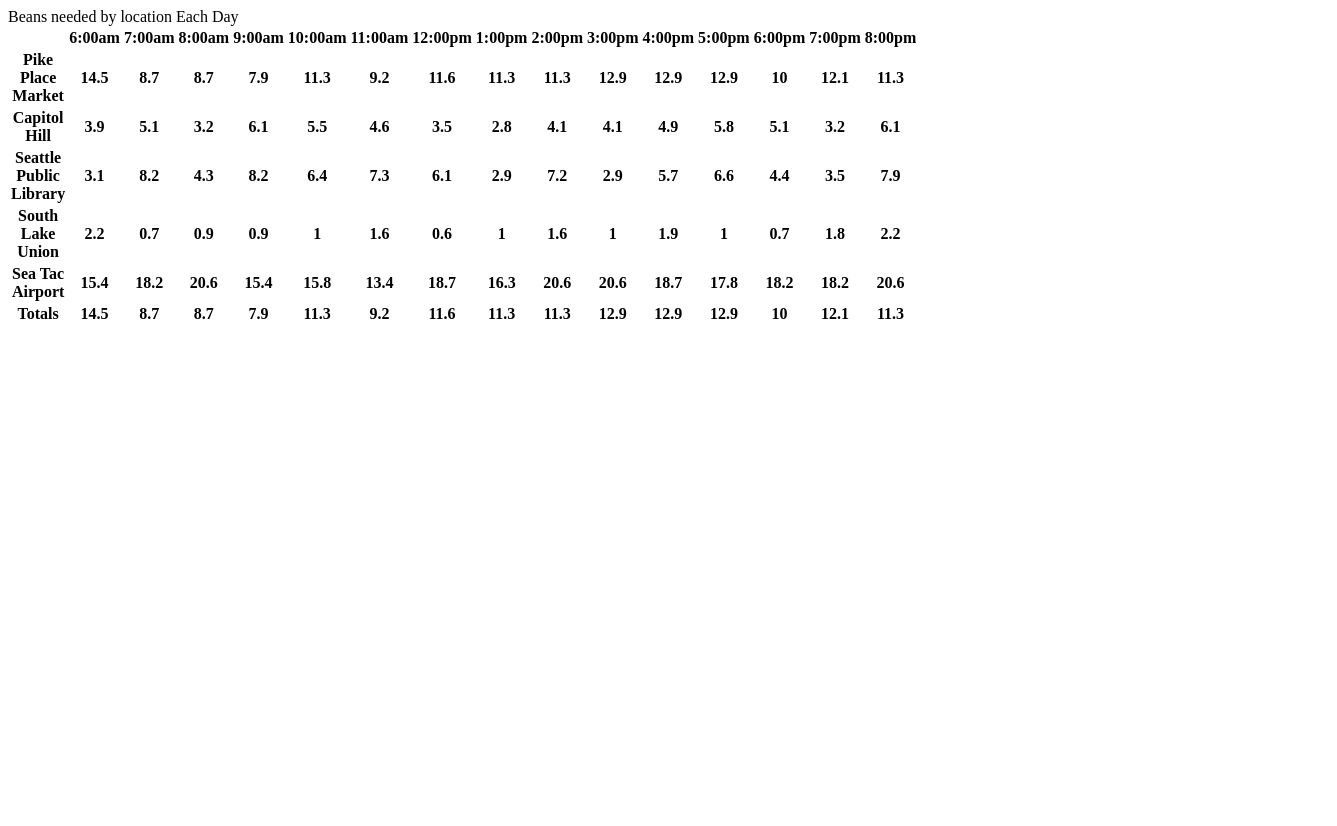
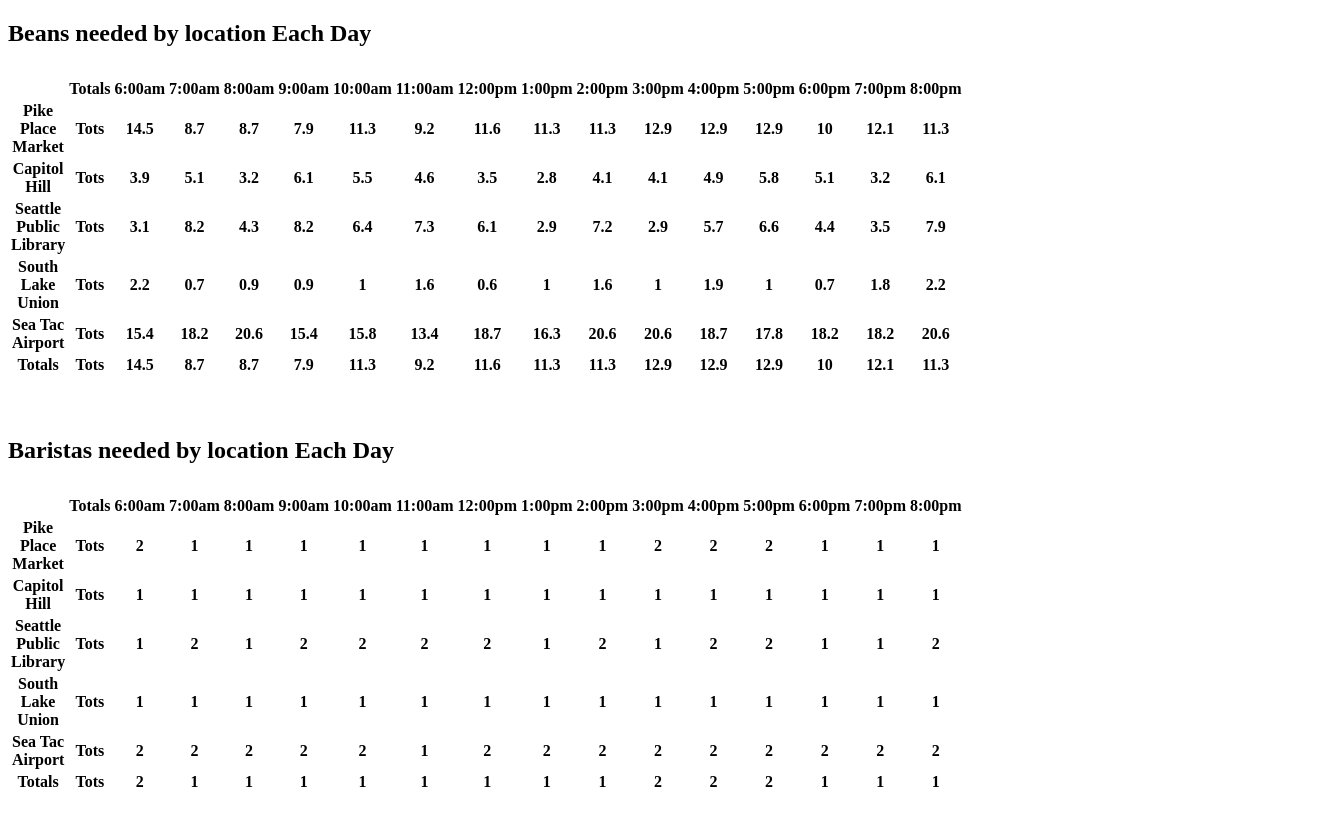
Before and after one commit to mikeybkats/coffee-shop, a plain HTML site: page index2.html in a window 1280 px wide. Shown: the whole page, 1337 px wide, since content can reach past the window. Before the commit the page ends 800 px from the top, so only its background shows below. Drawn offline with Linux system fonts and the light colour scheme.

Commit message:
commit with relatively working app2.js

```diff
--- a/app2.js
+++ b/app2.js
@@ -1,10 +1,15 @@
 var hours = ['6:00am', '7:00am', '8:00am', '9:00am', '10:00am', '11:00am', '12:00pm', '1:00pm', '2:00pm', '3:00pm', '4:00pm', '5:00pm', '6:00pm', '7:00pm', '8:00pm'];
-
 var pikePlace = new CoffeeKiosk('Pike Place Market', 14, 35, 1.2, .34);
 var capHill = new CoffeeKiosk('Capitol Hill', 12, 28, 3.2, .03);
 var spl = new CoffeeKiosk('Seattle Public Library', 9, 45, 2.6, .02);
 var slu = new CoffeeKiosk('South Lake Union', 5, 18, 1.3, .04);
 var sta = new CoffeeKiosk('Sea-Tac Airport', 28, 44, 1.1, .41);
+var kioskTable = document.getElementById(('kioskTable'));
+var employeesTable = document.getElementById(('employeesTable'));
+var trElement = document.createElement('tr');
+var headings = [' '] + hours;
+var pikePlaceRow = [];
+var arrayTableContent = [];
 
 function CoffeeKiosk (locationName, minCustomersHour, maxCustomersHour, avgCupsPerCustomer, avgPoundsPerCustomer){
   this.locationName = locationName;
@@ -74,6 +79,7 @@ function calcNumberOfEmployees(customersPerHour){
     var employees = Math.ceil((customersPerHour[i] * 2) / 60);
     numEmployees.push(employees);
   }
+  return numEmployees;
 }
 
 pikePlace.customersPerHour = calcCustomersPerHour(pikePlace.minCustomersHour, pikePlace.maxCustomersHour);
@@ -111,17 +117,15 @@ sta.poundPackagesPerHour = calcPoundPackagesPerHour(sta.customersPerHour, sta.av
 sta.beansPerHour = calcBeansPerHour(sta.beansNeededForCupsPerHour, sta.poundPackagesPerHour);
 sta.employeesNeeded = calcNumberOfEmployees(sta.customersPerHour);
 
-var kioskTable = document.getElementById(('kioskTable'));
-var trElement = document.createElement('tr');
-var headings = [' '] + hours;
-var pikePlaceRow = [];
-var arrayTableContent = [];
-
-// create a table to post the store data
-// table row one - hours
+function beansNeededTable(){
   var trElement = document.createElement('tr');
   var thElement = document.createElement('th');
   trElement.appendChild(thElement);
+
+  var thElement = document.createElement('th');
+  trElement.appendChild(thElement);
+  thElement.textContent = 'Totals';
+
   for (var i = 0; i < headings.length; i++){
     var thElement = document.createElement('th');
     thElement.textContent = hours[i];
@@ -134,6 +138,11 @@ var trElement = document.createElement('tr');
   var thElement = document.createElement('th');
   thElement.textContent = 'Pike Place Market';
   trElement.appendChild(thElement);
+
+  var thElement = document.createElement('th');
+  trElement.appendChild(thElement);
+  thElement.textContent = 'Tots';
+
   for (var i = 0; i < hours.length; i++) {
     var thElement = document.createElement('th');
     thElement.textContent = pikePlace.beansPerHour[i];
@@ -146,6 +155,11 @@ var trElement = document.createElement('tr');
   var thElement = document.createElement('th');
   thElement.textContent = 'Capitol Hill';
   trElement.appendChild(thElement);
+
+  var thElement = document.createElement('th');
+  trElement.appendChild(thElement);
+  thElement.textContent = 'Tots';
+
   for (var i = 0; i < hours.length; i++) {
     var thElement = document.createElement('th');
     thElement.textContent = capHill.beansPerHour[i];
@@ -158,6 +172,11 @@ var trElement = document.createElement('tr');
   var thElement = document.createElement('th');
   thElement.textContent = 'Seattle Public Library';
   trElement.appendChild(thElement);
+
+  var thElement = document.createElement('th');
+  trElement.appendChild(thElement);
+  thElement.textContent = 'Tots';
+
   for (var i = 0; i < hours.length; i++) {
     var thElement = document.createElement('th');
     thElement.textContent = spl.beansPerHour[i];
@@ -170,6 +189,11 @@ var trElement = document.createElement('tr');
   var thElement = document.createElement('th');
   thElement.textContent = 'South Lake Union';
   trElement.appendChild(thElement);
+
+  var thElement = document.createElement('th');
+  trElement.appendChild(thElement);
+  thElement.textContent = 'Tots';
+
   for (var i = 0; i < hours.length; i++) {
     var thElement = document.createElement('th');
     thElement.textContent = slu.beansPerHour[i];
@@ -182,6 +206,11 @@ var trElement = document.createElement('tr');
   var thElement = document.createElement('th');
   thElement.textContent = 'Sea Tac Airport';
   trElement.appendChild(thElement);
+
+  var thElement = document.createElement('th');
+  trElement.appendChild(thElement);
+  thElement.textContent = 'Tots';
+
   for (var i = 0; i < hours.length; i++) {
     var thElement = document.createElement('th');
     thElement.textContent = sta.beansPerHour[i];
@@ -194,11 +223,138 @@ var trElement = document.createElement('tr');
   var thElement = document.createElement('th');
   thElement.textContent = 'Totals';
   trElement.appendChild(thElement);
+
+  var thElement = document.createElement('th');
+  trElement.appendChild(thElement);
+  thElement.textContent = 'Tots';
+
   for (var i = 0; i < hours.length; i++) {
     var thElement = document.createElement('th');
     thElement.textContent = pikePlace.beansPerHour[i];
     trElement.appendChild(thElement);
   }
   kioskTable.appendChild(trElement);
+}
+function baristasNeededTable(){
+  // create a table to post the store data
+  // table row one - hours
+  var trElement = document.createElement('tr');
+  var thElement = document.createElement('th');
+  trElement.appendChild(thElement);
 
-console.log(pikePlace);
+  var thElement = document.createElement('th');
+  trElement.appendChild(thElement);
+  thElement.textContent = 'Totals';
+
+  for (var i = 0; i < headings.length; i++){
+    var thElement = document.createElement('th');
+    thElement.textContent = hours[i];
+    trElement.appendChild(thElement);
+  }
+  employeesTable.appendChild(trElement);
+
+  // Table row two - bean data
+  var trElement = document.createElement('tr');
+  var thElement = document.createElement('th');
+  thElement.textContent = 'Pike Place Market';
+  trElement.appendChild(thElement);
+
+  var thElement = document.createElement('th');
+  trElement.appendChild(thElement);
+  thElement.textContent = 'Tots';
+
+  for (var i = 0; i < hours.length; i++) {
+    var thElement = document.createElement('th');
+    thElement.textContent = pikePlace.employeesNeeded[i];
+    trElement.appendChild(thElement);
+  }
+  employeesTable.appendChild(trElement);
+
+  // Table row three - bean data
+  var trElement = document.createElement('tr');
+  var thElement = document.createElement('th');
+  thElement.textContent = 'Capitol Hill';
+  trElement.appendChild(thElement);
+
+  var thElement = document.createElement('th');
+  trElement.appendChild(thElement);
+  thElement.textContent = 'Tots';
+
+  for (var i = 0; i < hours.length; i++) {
+    var thElement = document.createElement('th');
+    thElement.textContent = capHill.employeesNeeded[i];
+    trElement.appendChild(thElement);
+  }
+  employeesTable.appendChild(trElement);
+
+  // Table row four - bean data
+  var trElement = document.createElement('tr');
+  var thElement = document.createElement('th');
+  thElement.textContent = 'Seattle Public Library';
+  trElement.appendChild(thElement);
+
+  var thElement = document.createElement('th');
+  trElement.appendChild(thElement);
+  thElement.textContent = 'Tots';
+
+  for (var i = 0; i < hours.length; i++) {
+    var thElement = document.createElement('th');
+    thElement.textContent = spl.employeesNeeded[i];
+    trElement.appendChild(thElement);
+  }
+  employeesTable.appendChild(trElement);
+
+  // Table row five - bean data
+  var trElement = document.createElement('tr');
+  var thElement = document.createElement('th');
+  thElement.textContent = 'South Lake Union';
+  trElement.appendChild(thElement);
+
+  var thElement = document.createElement('th');
+  trElement.appendChild(thElement);
+  thElement.textContent = 'Tots';
+
+  for (var i = 0; i < hours.length; i++) {
+    var thElement = document.createElement('th');
+    thElement.textContent = slu.employeesNeeded[i];
+    trElement.appendChild(thElement);
+  }
+  employeesTable.appendChild(trElement);
+
+  // Table row six - bean data
+  var trElement = document.createElement('tr');
+  var thElement = document.createElement('th');
+  thElement.textContent = 'Sea Tac Airport';
+  trElement.appendChild(thElement);
+
+  var thElement = document.createElement('th');
+  trElement.appendChild(thElement);
+  thElement.textContent = 'Tots';
+
+  for (var i = 0; i < hours.length; i++) {
+    var thElement = document.createElement('th');
+    thElement.textContent = sta.employeesNeeded[i];
+    trElement.appendChild(thElement);
+  }
+  employeesTable.appendChild(trElement);
+
+  // Table row seven - bean data
+  var trElement = document.createElement('tr');
+  var thElement = document.createElement('th');
+  thElement.textContent = 'Totals';
+  trElement.appendChild(thElement);
+
+  var thElement = document.createElement('th');
+  trElement.appendChild(thElement);
+  thElement.textContent = 'Tots';
+
+  for (var i = 0; i < hours.length; i++) {
+    var thElement = document.createElement('th');
+    thElement.textContent = pikePlace.employeesNeeded[i];
+    trElement.appendChild(thElement);
+  }
+  employeesTable.appendChild(trElement);
+}
+
+beansNeededTable();
+baristasNeededTable();
--- a/index2.html
+++ b/index2.html
@@ -3,10 +3,13 @@
 
   <head>
     <title>Campfire Coffee, Monday version</title>
+    <link rel=stylesheet href="style.css">
   </head>
 
   <body>
-    <table id="kioskTable">Beans needed by location Each Day</table>
+    <table id="kioskTable" class="table"><h2>Beans needed by location Each Day</h2></table>
+
+    <table id="employeesTable" class="table"><h2>Baristas needed by location Each Day</h2></table>
 
     <script src="app2.js"></script>
   </body>
--- /dev/null
+++ b/style.css
@@ -0,0 +1,4 @@
+table {
+  margin-top: 30px;
+  margin-bottom: 60px;
+}
```
Lines whose indentation alone changed are shown as unchanged.
